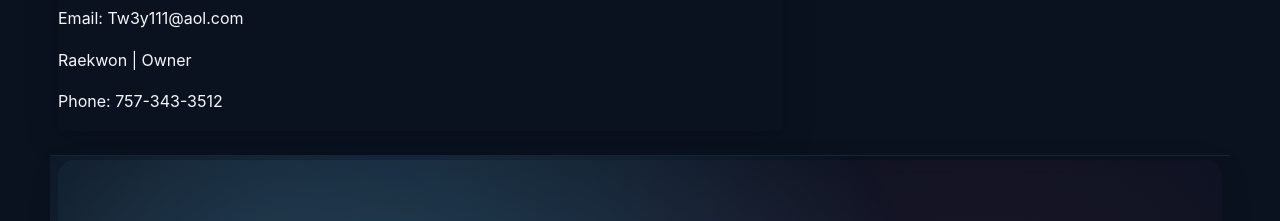
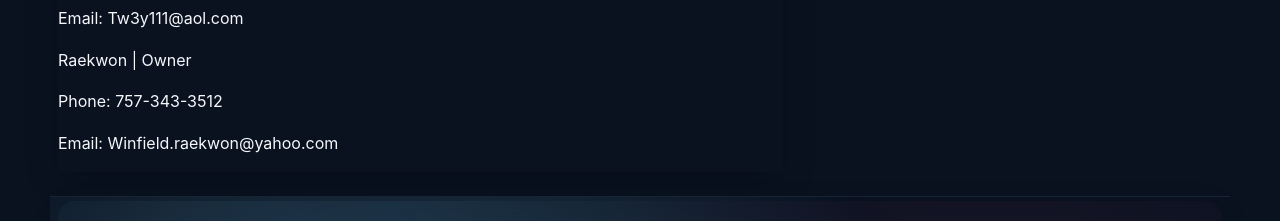
Before and after one commit to dtbrown9/notconcrete, a React (Vite) app: page / in a window 1280 px wide. Shown: the part 6040-6261 px from the top of the page. Built offline with nearby package versions, Linux system fonts and the light colour scheme; no server answers.

Commit message:
feat: add raekwon email to contact card

```diff
--- a/src/App.tsx
+++ b/src/App.tsx
@@ -738,6 +738,7 @@ export default function App() {
             <p>Email: Tw3y111@aol.com</p>
             <p>Raekwon | Owner</p>
             <p>Phone: 757-343-3512</p>
+            <p>Email: Winfield.raekwon@yahoo.com</p>
           </div>
         </section>
 
```
